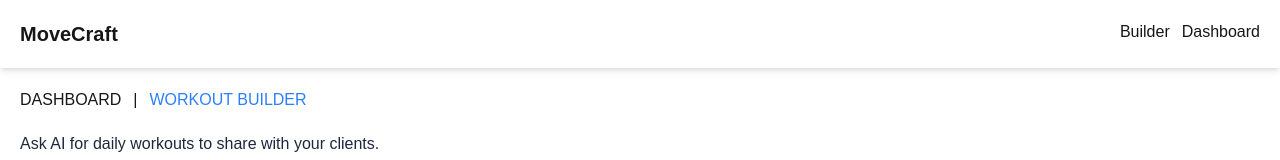
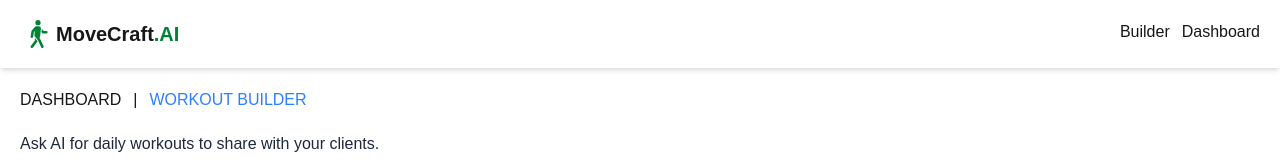
Before and after one commit to Oscar-Mont/movecraft, a Next.js app in the folder movecraft-app/: page /workout-builder in a window 1280 px wide. Shown: the top 160 px of the page. Built offline with nearby package versions, Linux system fonts and the light colour scheme.

Commit message:
Add better styling for header logo

```diff
--- a/movecraft-app/app/workout-builder/page.tsx
+++ b/movecraft-app/app/workout-builder/page.tsx
@@ -14,7 +14,6 @@ export default function WorkoutBuilderPage() {
 
             <h2 className="mx-5 text-slate-800">Ask AI for daily workouts to share with your clients.</h2>
             <WorkoutBuilderClient></WorkoutBuilderClient>
-
         </div>
     )
 }
--- a/movecraft-app/components/Header.tsx
+++ b/movecraft-app/components/Header.tsx
@@ -4,7 +4,13 @@ import Link from "next/link";
 export default function Header() {
     return (
         <div className="flex justify-between shadow-md p-5">
-            <Link href="/" className="text-xl font-semibold">MoveCraft</Link>
+            <Link href="/" className="flex">
+                <svg xmlns="http://www.w3.org/2000/svg" width="16" height="16" fill="currentColor" className="h-7 w-7 text-green-700 mx-1" viewBox="0 0 16 16">
+                    <path d="M9.5 1.5a1.5 1.5 0 1 1-3 0 1.5 1.5 0 0 1 3 0M6.44 3.752A.75.75 0 0 1 7 3.5h1.445c.742 0 1.32.643 1.243 1.38l-.43 4.083a1.8 1.8 0 0 1-.088.395l-.318.906.213.242a.8.8 0 0 1 .114.175l2 4.25a.75.75 0 1 1-1.357.638l-1.956-4.154-1.68-1.921A.75.75 0 0 1 6 8.96l.138-2.613-.435.489-.464 2.786a.75.75 0 1 1-1.48-.246l.5-3a.75.75 0 0 1 .18-.375l2-2.25Z" />
+                    <path d="M6.25 11.745v-1.418l1.204 1.375.261.524a.8.8 0 0 1-.12.231l-2.5 3.25a.75.75 0 1 1-1.19-.914zm4.22-4.215-.494-.494.205-1.843.006-.067 1.124 1.124h1.44a.75.75 0 0 1 0 1.5H11a.75.75 0 0 1-.531-.22Z" />
+                </svg>
+                <p className="text-xl font-semibold">MoveCraft</p><p className="text-xl font-semibold text-green-700">.AI</p>
+            </Link>
             <div className="flex gap-3">
                 <Link href="/workout-builder">Builder</Link>
                 <Link href="/dashboard">Dashboard</Link>
```
